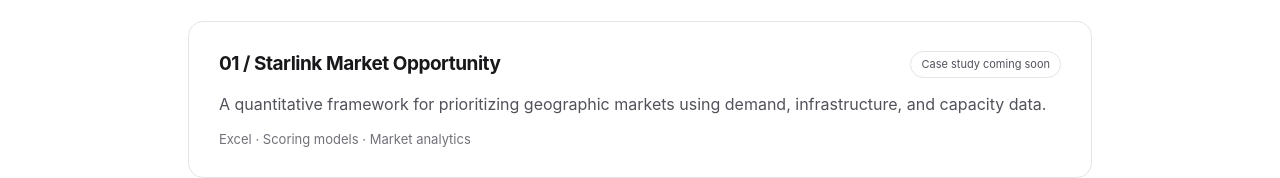
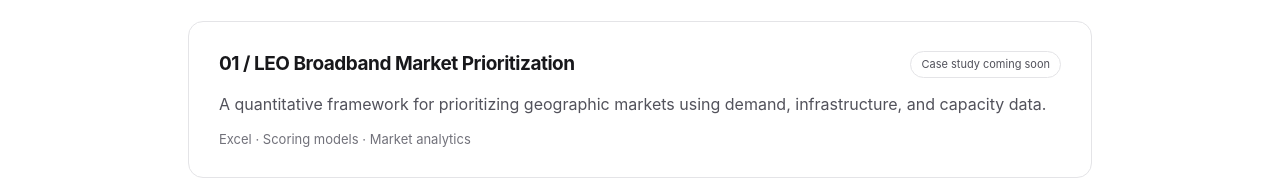
Before and after one commit to adithisbatman/adithisbatman.github.io, a plain HTML site: page index.html in a window 1280 px wide. Shown: the part 740-918 px from the top of the page. Drawn offline with Linux system fonts and the light colour scheme.

Commit message:
Update project title in index.html

```diff
--- a/index.html
+++ b/index.html
@@ -59,7 +59,7 @@
       <h2>Selected work</h2>
       <div class="projects">
         <article class="card">
-          <div class="cardtop"><h3>01 / Starlink Market Opportunity</h3><span class="status">Case study coming soon</span></div>
+          <div class="cardtop"><h3>01 / LEO Broadband Market Prioritization</h3><span class="status">Case study coming soon</span></div>
           <p>A quantitative framework for prioritizing geographic markets using demand, infrastructure, and capacity data.</p>
           <div class="meta">Excel · Scoring models · Market analytics</div>
         </article>
```
